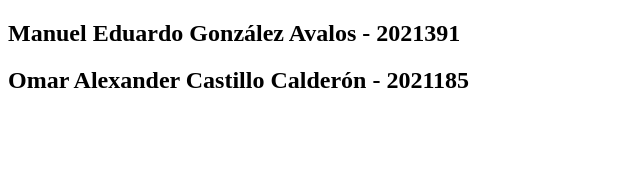
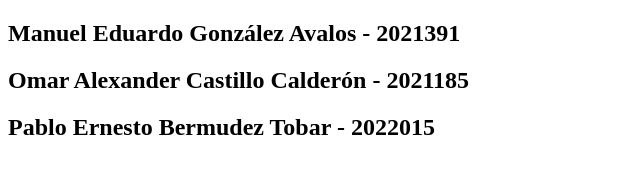
Before and after one commit to pedroarmas24/Pruebas_Kinal, a plain HTML site: page index.html in a window 1280 px wide. Shown: the whole page, without its empty margins (0-640 px from the left). Drawn offline with Linux system fonts and the light colour scheme.

Commit message:
Se modifico el index Pablo Bermudez

```diff
--- a/index.html
+++ b/index.html
@@ -9,5 +9,6 @@
 <body>
     <h2>Manuel Eduardo González Avalos - 2021391</h2>
     <h2>Omar Alexander Castillo Calderón - 2021185</h2>
+    <h2>Pablo Ernesto Bermudez Tobar - 2022015</h2>
 </body>
 </html>
```
